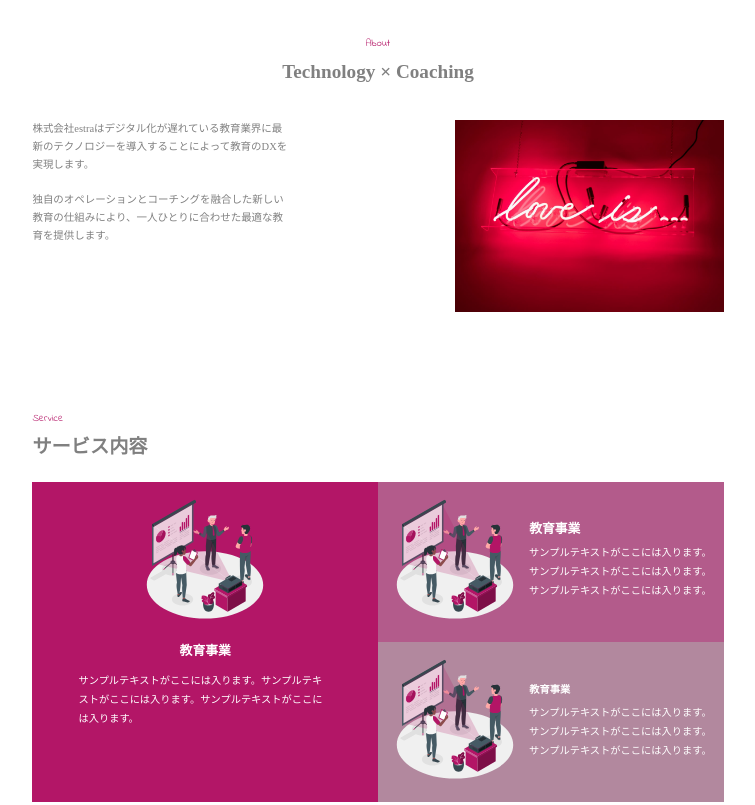
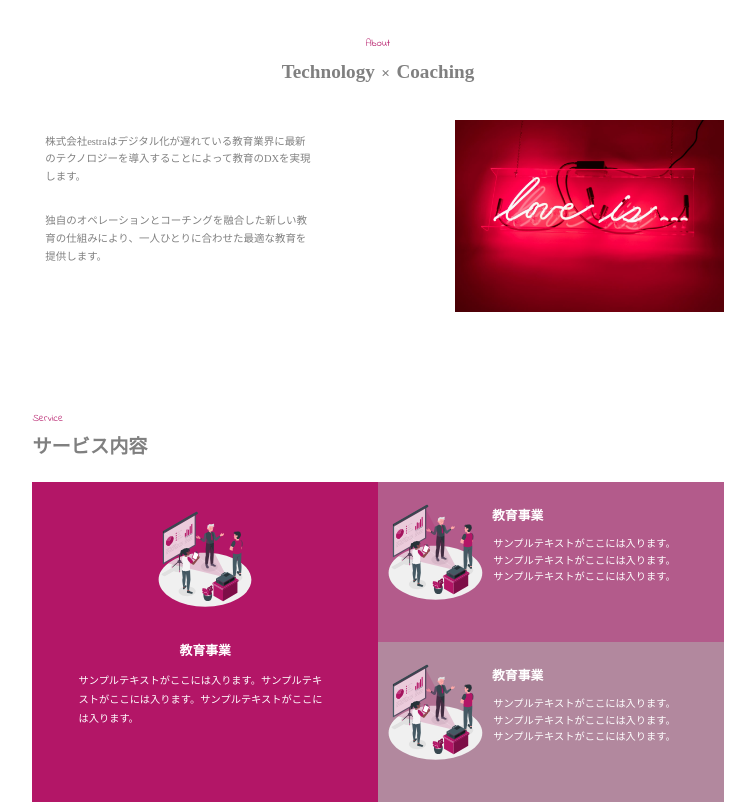
Before and after one commit to zonpee/20230804_coachtech_lp, a plain HTML site: page index.html in a window 1280 px wide. Shown: the part 900-1705 px from the top of the page, without its empty margins (262-1017 px from the left). Drawn offline with Linux system fonts and the light colour scheme; a web font is replaced by a local one.

Commit message:
modify: width

```diff
--- a/css/index.css
+++ b/css/index.css
@@ -69,7 +69,9 @@
 }
 
 .top__news {
-    margin: 5vw 20vw 0 40vw;
+    width: 42vw;
+    margin: 5vw auto;
+    padding-left: 15vw;
 }
 
 .top__news-text {
@@ -129,9 +131,15 @@
 }
 
 .about__heading-title {
-    font-size: 1.5vw;
+    font-size: 1.2vw;
     color: gray;
 }
+
+.about__heading-title > span {
+    font-size: 1.5vw;
+    margin: 0.5vw;
+}
+
 
 .about__content {
     display: flex;
@@ -142,8 +150,13 @@
 .about__content-text {
     font-size: 0.82vw;
     color: gray;
-    width: 20vw;
+    width: 21vw;
     line-height: 1.4vw;
+    margin: 1vw;
+}
+
+.about__content-text > p {
+    margin-bottom: 2vw;
 }
 
 .about__content-img {
@@ -168,9 +181,27 @@
     margin: 1vw auto;
 }
 
+.service__heading-text {
+    font-size: 0.8vw;
+    color: #B41767;
+    font-family: 'Gorditas', cursive;
+    font-family: 'Indie Flower', cursive;
+    margin: 1vw auto;
+}
+
 .service__heading-title {
     font-size: 1.5vw;
     color: gray;
+}
+
+.service__heading-title {
+    font-size: 1.5vw;
+    color: gray;
+}
+
+.service__heading-title > span {
+    display: inline-block;
+    margin: 0 2.5vw;
 }
 
 .service__content {
@@ -202,18 +233,20 @@
 
 .service__content-item-img1 {
     height: 10vw;
+    width: 8vw;
     margin: 1vw;
 }
 
 .service__content-item-img2 {
     height: 10vw;
-    margin: 1vw;
-    text-align: left;
+    width: 8vw;
+    margin: 0.5vw;
 }
 
 .service__content-item-img3 {
     height: 10vw;
-    margin: 1vw;
+    width: 8vw;
+    margin: 0.5vw;
 }
 
 .service__content-item1-title {
@@ -228,16 +261,16 @@
     display: inline-block;
     position: relative;
     bottom: 8vw;
-    right: 0.5vw;
+    right: 0.4vw;
 }
 
 .service__content-item3-title {
-    font-size: 0.8vw;
+    font-size: 1vw;
     color: white;
     display: inline-block;
     position: relative;
     bottom: 8vw;
-    right: 0.5vw;
+    right: 0.4vw;
 }
 
 .service__content-item1-text {
@@ -251,21 +284,21 @@
 .service__content-item2-text {
     font-size: 0.8vw;
     color: white;
-    line-height: 1.5vw;
+    line-height: 1.3vw;
     display: inline-block;
     position: relative;
-    left: 11.8vw;
-    bottom: 7.5vw;
+    left: 9vw;
+    bottom: 7vw;
 }
 
 .service__content-item3-text {
     font-size: 0.8vw;
     color: white;
-    line-height: 1.5vw;
+    line-height: 1.3vw;
     display: inline-block;
     position: relative;
-    left: 11.8vw;
-    bottom: 7.5vw;
+    left: 9vw;
+    bottom: 7vw;
 }
 
 /* Blog */
--- a/index.html
+++ b/index.html
@@ -48,14 +48,17 @@
     <div class="about">
         <div class="about__heading">
             <p class="about__heading-text">About</p>
-            <h3 class="about__heading-title">Technology × Coaching</h3>
+            <h3 class="about__heading-title"><span>Technology</span>×<span>Coaching</span></h3>
         </div>
         <div class="about__content">
-            <p class="about__content-text">
-                株式会社estraはデジタル化が遅れている教育業界に最新のテクノロジーを導入することによって教育のDXを実現します。</br>
-                </br>
-                独自のオペレーションとコーチングを融合した新しい教育の仕組みにより、一人ひとりに合わせた最適な教育を提供します。
-            </p>
+            <div class="about__content-text">
+                <p>
+                    株式会社estraはデジタル化が遅れている教育業界に最新のテクノロジーを導入することによって教育のDXを実現します。
+                </p>
+                <p>
+                    独自のオペレーションとコーチングを融合した新しい教育の仕組みにより、一人ひとりに合わせた最適な教育を提供します。
+                </p>
+            </div>
             <img class="about__content-img" src="img/about.jpg" alt="img">
         </div>
     </div>
@@ -167,10 +170,6 @@
         <p class="confirm__text">株式会社estraへのお問い合わせはこちらから</p>
         <p class="confirm__item">|</p>
         <button class="confirm__button">お問い合わせ</button>
-
-
-
-
     </div>
     <footer class="footer">
         <small class="footer__text">Copyright &copy estra.inc ALL Rights Reserved.</small>
```
